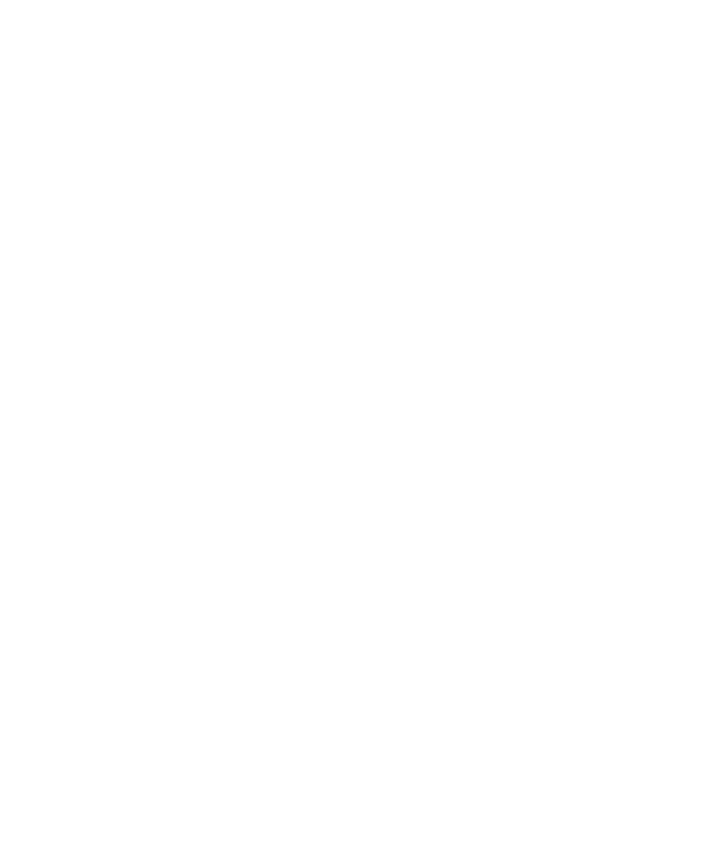
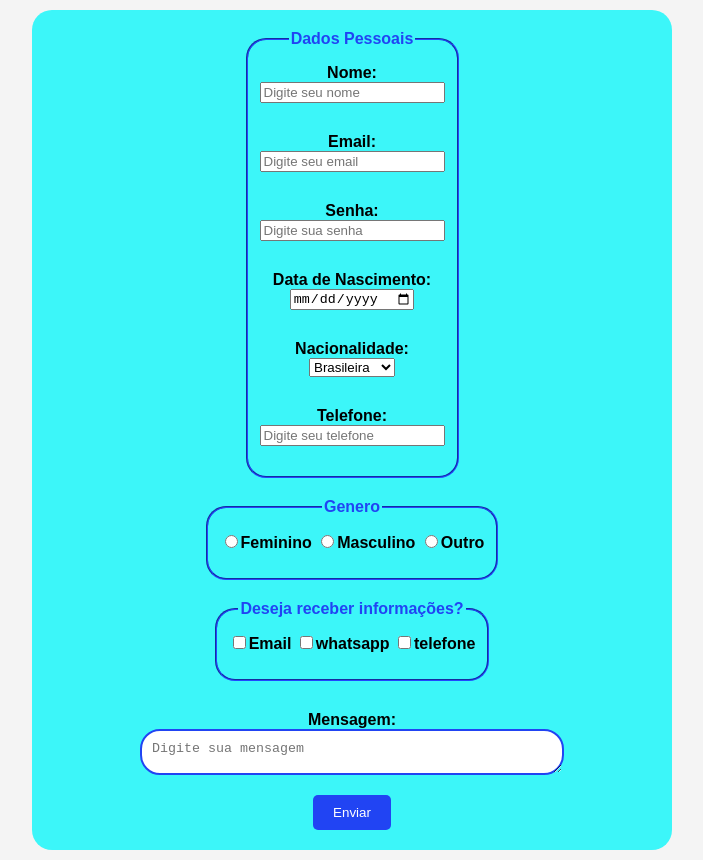
Before and after one commit to lucasdepieri/curso-programador-web, a plain HTML site: page HTML/elementos/8-formulario/index.html in a window 1280 px wide. Shown: the whole page, without its empty margins (288-991 px from the left). Before the commit the page ends 800 px from the top, so only its background shows below. Drawn offline with Linux system fonts and the light colour scheme.

Commit message:
final da aula

```diff
--- a/HTML/elementos/8-formulario/index.html
+++ b/HTML/elementos/8-formulario/index.html
@@ -7,6 +7,58 @@
   <link rel="stylesheet" href="style.css">
 </head>
 <body>
+  <form action="">
+    <fieldset>
+      <legend>Dados Pessoais</legend>
+    <label for="txtnome">Nome:</label>
+    <input type="text" id="txtnome" name="txtnome" placeholder="Digite seu nome">
 
+
+    <label for="txtemail">Email:</label>
+    <input type="email" id="txtemail" name="txtemail" placeholder="Digite seu email">
+
+
+
+    <label for="txtsenha">Senha:</label>
+    <input type="password" id="txtsenha" name="txtsenha" placeholder="Digite sua senha">
+
+    <label for="datanasc">Data de Nascimento:</label>
+    <input type="date" id="datanasc" name="datanasc" placeholder="Digite sua data de nascimento">
+    <label for="nasc">Nacionalidade:</label>
+    <select name="nasc" id="nasc">
+      <option value="brasileira">Brasileira</option>
+      <option value="americana">Americana</option>
+      <option value="inglesa">Inglesa</option>
+      <option value="outra">Outra</option>
+    </select>
+
+    <label for="telefone">Telefone:</label>
+    <input type="tel" id="telefone" name="telefone" placeholder="Digite seu telefone">
+    </fieldset>
+
+    <fieldset>
+      <legend>Genero</legend>
+      <label for="genero">
+    <input type="radio" name="genero"id=genero value="F">Feminino
+    <input type="radio" name="genero"id=genero value="M">Masculino
+    <input type="radio" name="genero"id=genero value="O">Outro
+    </label>
+    </fieldset>
+      <fieldset>
+        <legend>Deseja receber informações?</legend>
+        <label for="inf">
+    <input type="checkbox" id="inf" name="inf" value="email">Email
+    <input type="checkbox" id="inf" name="inf" value="whatsapp">whatsapp
+    <input type="checkbox" id="inf" name="inf" value="telefone">telefone
+    </label>
+      </fieldset>
+
+
+    <label for="msg">Mensagem:</label>
+    <textarea name="msg" id="msg" cols="30" rows="3" placeholder="Digite sua mensagem"></textarea>
+
+
+    <button type="submit">Enviar</button>
+  </form>
 </body>
 </html>
--- a/HTML/elementos/8-formulario/style.css
+++ b/HTML/elementos/8-formulario/style.css
@@ -0,0 +1,64 @@
+
+body {
+      font-family: Arial, sans-serif;
+      background: #f4f4f4;
+      margin: 0;
+      padding: 10px;
+    }
+
+    form {
+      border-radius: 20px;
+      background-color: #3cf6f9;
+      display: flex;
+      flex-direction: column;
+      align-items: center;
+      justify-content: center;
+      width: 70%;
+      height: 100vh;
+      margin: 0 auto;
+      padding: 20px;
+      max-width: 600px;
+    }
+    input,select,textarea {
+      margin-bottom: 20px;
+    }
+      label {
+      display: block;
+      margin-top: 10px;
+      font-weight: bold;
+    }
+
+    button {
+      padding: 10px 20px;
+      background: #2144f3;
+      color: #fff;
+      border: none;
+      border-radius: 5px;
+      cursor: pointer;
+    }
+    fieldset {
+    border-radius: 20px;
+    text-align: center;
+    margin-bottom: 20px;
+    border-color: #2144f3;
+    }
+    textarea {
+    border: 2px solid #2144f3;
+      border-radius: 20px;
+      padding: 10px;
+      width: 100%;
+      max-width: 400px;
+      height: 100px;
+}
+textarea:focus,
+input:focus,
+select:focus {
+      outline: none;
+      border-color: #2144f3;
+      background-color: #d2d8f7;
+    }
+    legend {
+
+      font-weight: bold;
+      color: #2144f3;
+    }
```
